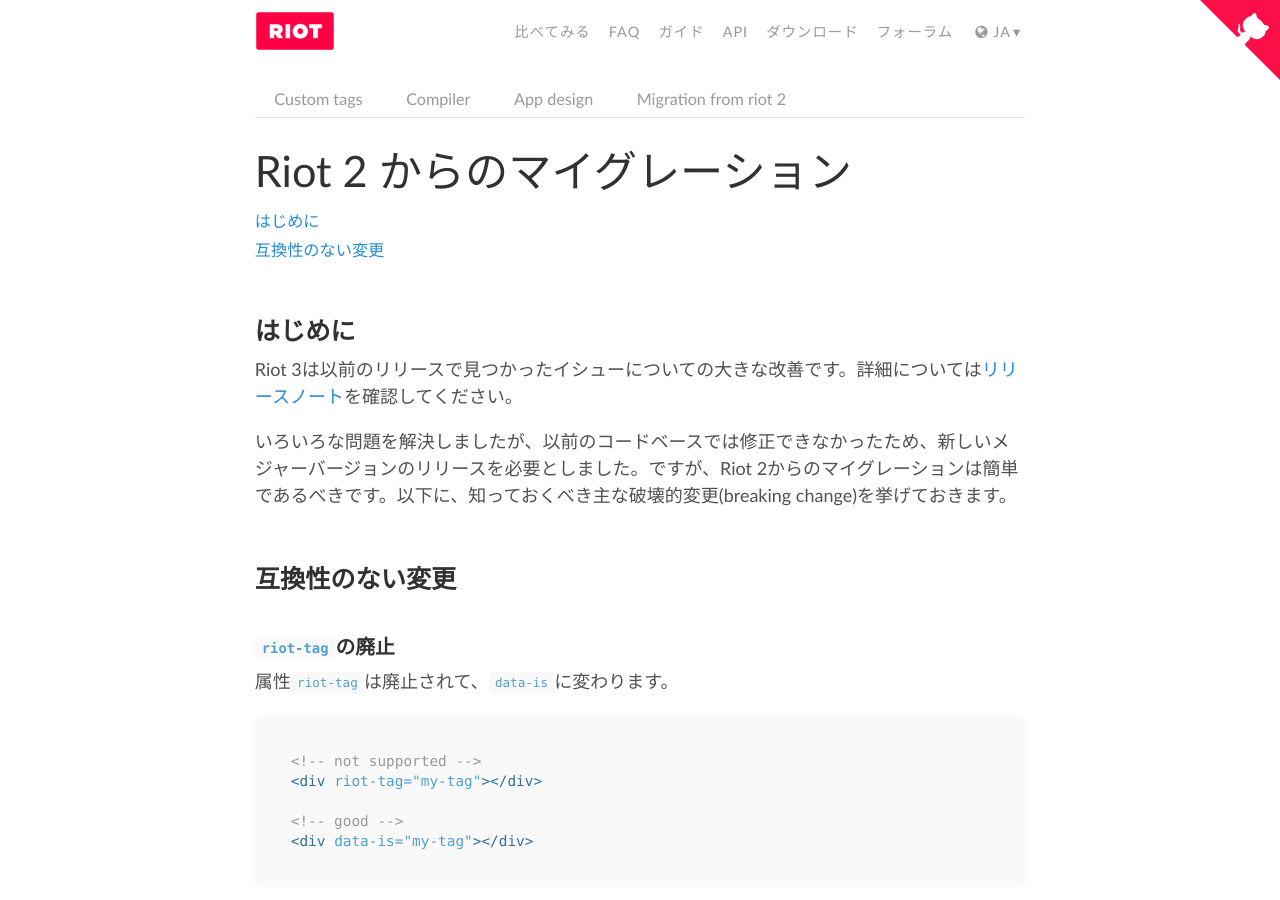
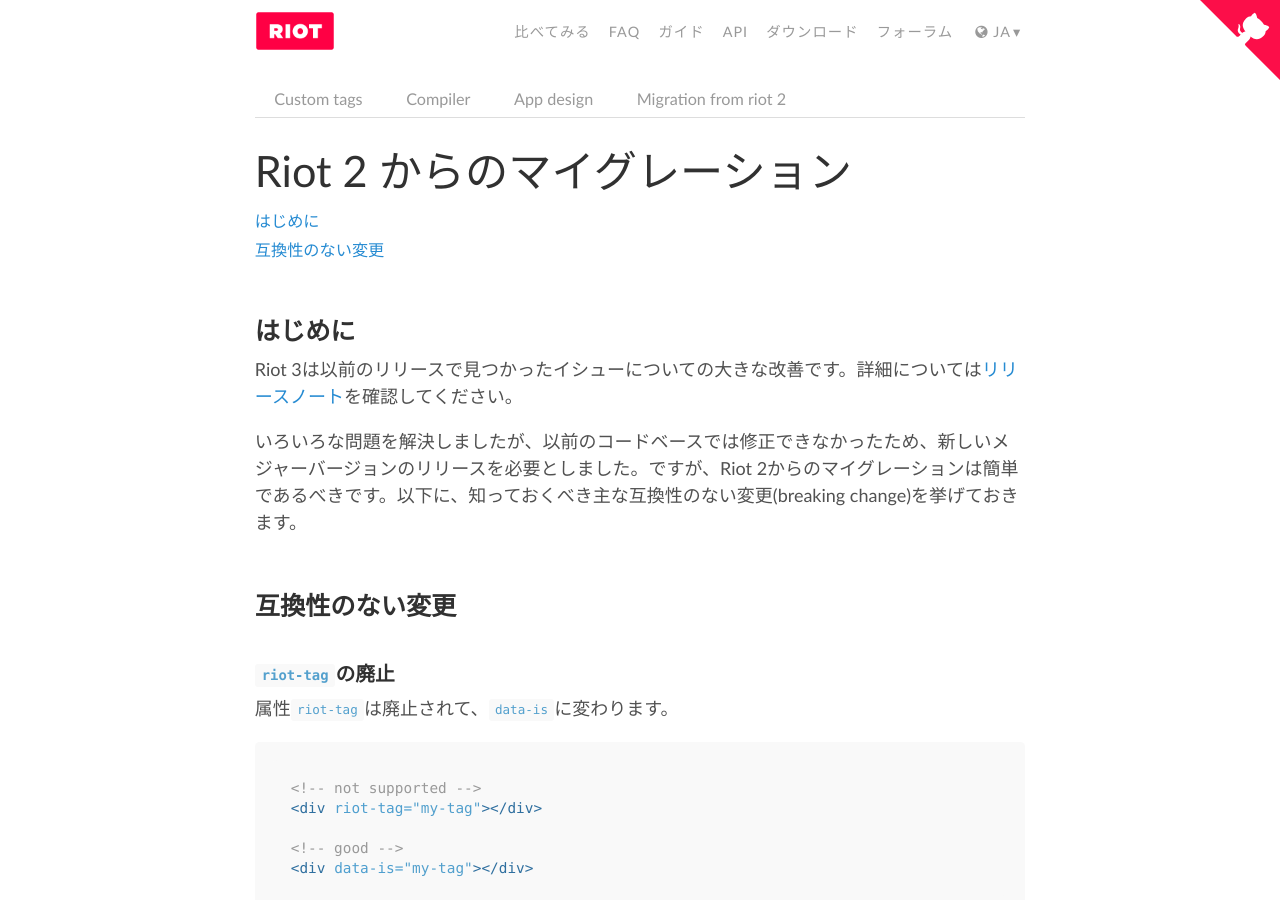
Before and after one commit to riot/riot.github.io, a Jekyll site: the page built from ja/guide/migration-from-riot2.md, in a window 1280 px wide and 900 px high. Built offline with Jekyll 4.4.1, drawn with Linux system fonts in a browser that asks for light colours; nearby versions of some CDN libraries.

Commit message:
Fixes word inconsistency

```diff
--- a/ja/guide/migration-from-riot2.md
+++ b/ja/guide/migration-from-riot2.md
@@ -9,7 +9,7 @@
 
 Riot 3は以前のリリースで見つかったイシューについての大きな改善です。詳細については[リリースノート](/release-notes)を確認してください。
 
-いろいろな問題を解決しましたが、以前のコードベースでは修正できなかったため、新しいメジャーバージョンのリリースを必要としました。ですが、Riot 2からのマイグレーションは簡単であるべきです。以下に、知っておくべき主な破壊的変更(breaking change)を挙げておきます。
+いろいろな問題を解決しましたが、以前のコードベースでは修正できなかったため、新しいメジャーバージョンのリリースを必要としました。ですが、Riot 2からのマイグレーションは簡単であるべきです。以下に、知っておくべき主な互換性のない変更(breaking change)を挙げておきます。
 
 ## 互換性のない変更
 
```
